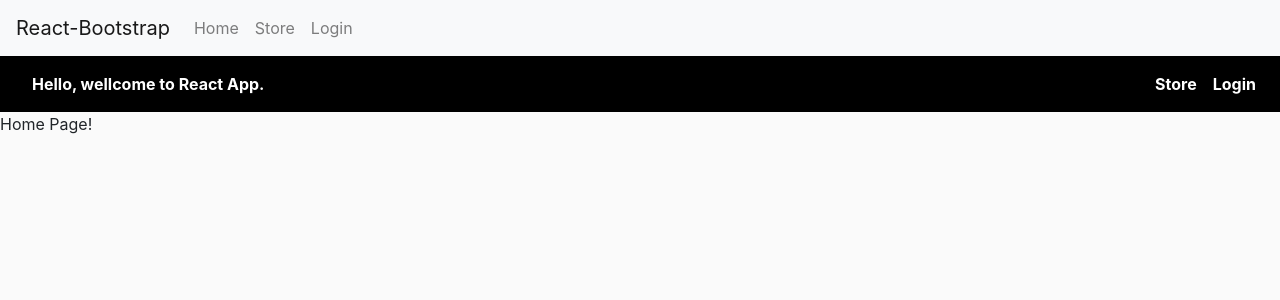
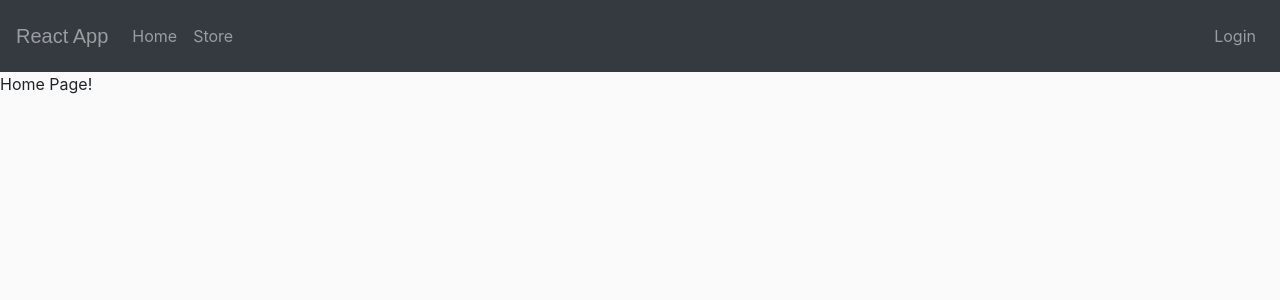
Before and after one commit to linoravny/React-App, a React (Create React App) app: page / in a window 1280 px wide. Shown: the top 300 px of the page. Built offline with nearby package versions, Linux system fonts and the light colour scheme.

Commit message:
fix login + header with react bootsrap

```diff
--- a/src/Hearder.js
+++ b/src/Hearder.js
@@ -1,11 +1,5 @@
 import React from 'react';
 import { useSelector, useDispatch} from 'react-redux';
-import {
-  Box,
-  Link as RebassLink,
-  Flex,
-  Text
-} from 'rebass';
 import Navbar from 'react-bootstrap/Navbar';
 import Nav from 'react-bootstrap/Nav';
 import {
@@ -14,7 +8,6 @@ import {
 } from "react-router-dom";
 import { logOut } from './actions';
 
-// user props - one way data flow
 function Header() {
 
   const dispatch = useDispatch();
@@ -27,18 +20,31 @@ function Header() {
   }
 
   return (
-    <div>
+    <div className="headerNavBar">
 
-<Navbar bg="light" expand="lg">
-  <Navbar.Brand href="#home">React-Bootstrap</Navbar.Brand>
+      <Navbar bg="dark" variant="dark" expand="sm" sticky="top">
+
+        <Navbar.Brand href="#home">
+        {
+              isUserActive ?
+              <Navbar.Text>Hello, Linor</Navbar.Text>
+              :
+              <Navbar.Text>React App</Navbar.Text>
+        }
+
+        </Navbar.Brand>
         <Navbar.Toggle aria-controls="basic-navbar-nav" />
         <Navbar.Collapse id="basic-navbar-nav">
           <Nav className="mr-auto">
             <Nav.Link href="/home">Home</Nav.Link>
-      <Nav.Link path="/store">Store</Nav.Link>
+            <Nav.Link href="/store">Store</Nav.Link>
+          </Nav>
+          <Nav>
             {
               isUserActive ?
-          <Nav.Link href="" onClick={handleClick}>Logout</Nav.Link>
+              <Nav.Link href="/home" onClick={handleClick}>
+                  <Navbar.Text>Logout</Navbar.Text>
+              </Nav.Link>
               :
               <Nav.Link href="/loginForm">Login</Nav.Link>
               }
@@ -46,53 +52,7 @@ function Header() {
         </Navbar.Collapse>
       </Navbar>
 
-
-      <Flex
-        px={3}
-        color='white'
-        bg='black'
-        alignItems='center'>
-        <Text p={3} fontWeight='bold'>Hello, wellcome to React App.</Text>
-        <Box mx='auto' />
-        <RebassLink to="/store"
-          sx={{
-            display: 'inline-block',
-            fontWeight: 'bold',
-            px: 2,
-            py: 1,
-            color: 'inherit',
-          }}
-          as={RouterLink}>
-            Store
-        </RebassLink>
-        {
-          isUserActive ?
-            <RebassLink sx={{
-              display: 'inline-block',
-              fontWeight: 'bold',
-              px: 2,
-              py: 1,
-              color: 'inherit'
-            }}
-            onClick={handleClick}>
-              Logout
-            </RebassLink>
-          :
-            <RebassLink to="/loginForm"
-              sx={{
-                display: 'inline-block',
-                fontWeight: 'bold',
-                px: 2,
-                py: 1,
-                color: 'inherit',
-              }}
-              as={RouterLink}>
-                Login
-            </RebassLink>
-        }
-      </Flex>
     </div>
-
   )
 }
 
--- a/src/index.css
+++ b/src/index.css
@@ -1,17 +1,31 @@
 body {
-  margin: 0;
-  font-family: -apple-system, BlinkMacSystemFont, 'Segoe UI', 'Roboto', 'Oxygen',
-    'Ubuntu', 'Cantarell', 'Fira Sans', 'Droid Sans', 'Helvetica Neue',
-    sans-serif;
-  -webkit-font-smoothing: antialiased;
-  -moz-osx-font-smoothing: grayscale;
+  font-family: "Fira Sans", sans-serif;
 }
 
-code {
-  font-family: source-code-pro, Menlo, Monaco, Consolas, 'Courier New',
-    monospace;
+h1,
+h2,
+h3,
+h4,
+h5,
+h6,
+label,
+span {
+  font-weight: 500;
+  font-family: "Fira Sans", sans-serif;
 }
 
+.container {
+  margin: 20px 10px;
+}
+
+/* login form */
+.loginForm.container {
+  margin: 20px auto;
+}
+.loginForm h3 {
+  text-align: center;
+}
+/* List */
 .bookList {
   padding: 20px;
 }
@@ -22,5 +36,4 @@ code {
   margin: 16px auto;
   border-radius: 20px;
   box-shadow: 2px 4px #e9e3e3;
-
 }
--- a/src/login/LoginForm.js
+++ b/src/login/LoginForm.js
@@ -2,12 +2,14 @@ import React from 'react';
 import { useDispatch } from 'react-redux';
 import { useHistory } from 'react-router-dom';
 import { useFormik } from 'formik';
-import { Box, Button } from 'rebass';
-import { Input } from '@rebass/forms'
+
+import Form from 'react-bootstrap/Form';
+import Button from 'react-bootstrap/Button';
+import Container from 'react-bootstrap/Container';
+import Row from 'react-bootstrap/Row';
+import Col from 'react-bootstrap/Col';
+
 import { logIn } from '../actions';
-
-import theme from '../theme.js';
-import styled from '@emotion/styled';
 
 function LoginForm() {
   const dispatch = useDispatch();
@@ -47,7 +49,7 @@ function LoginForm() {
     history.push('/store');
   }
 
-  // with formik hook. formik manage the form state.
+  // with formik hook, formik manage the form state.
   const formik = useFormik({
     initialValues,
     validate,
@@ -56,49 +58,17 @@ function LoginForm() {
 
   //console.log("form values: " + JSON.stringify(formik.values));
 
+  return (
+    <div className="container loginForm">
+      <h3>Sign In</h3>
+      <Container fluid="sm">
+        <Row>
+          <Col>
+            <Form onSubmit={formik.handleSubmit}>
 
-  // const Input = styled.input`
-  //     outline: 0;
-  //     padding: 0.6rem 1rem;
-  //     border: 1px solid rgba(34, 36, 38, 0.15);
-  //     border-radius: 3px;
-  //     min-width: 280px;
-  //     margin: 15px;
-  //     &:focus,
-  //     &:active {
-  //       border-color: #85b7d9;
-  //     }
-  //     @media (max-width: 778px) {
-  //       margin-top: 10px;
-  //     }
-  // `;
-
-  // const Button = styled.button`
-  //   background-color: #2185d0;
-  //   color: #ffffff;
-  //   text-shadow: none;
-  //   background-image: none;
-  //   padding: 0.6rem 1.5rem;
-  //   margin: 15px;
-  //   border-radius: 3px;
-  //   cursor: pointer;
-  //   @media (max-width: 778px) {
-  //     margin-left: 0;
-  //     margin-top: 10px;
-  //   }
-  // `;
-
-  return (
-
-    <Box  sx={{
-      width: theme.widthPercentage[8],
-      margin: "auto"
-    }}>
-      <h3>Login Form</h3>
-
-      <form onSubmit={formik.handleSubmit}>
-         <Box>
-          <Input
+              <Form.Group controlId="formGroupName">
+                <Form.Label>Name</Form.Label>
+                <Form.Control
                   type="text"
                   id="name"
                   name="name"
@@ -107,10 +77,11 @@ function LoginForm() {
                   value={formik.values.name}
                   onChange={formik.handleChange}/>
                   {formik.touched.name && formik.errors.name ? <div>{formik.errors.name}</div> : null}
-        </Box>
+              </Form.Group>
 
-        <Box>
-          <Input
+              <Form.Group controlId="formGroupEmail">
+                <Form.Label>Email address</Form.Label>
+                <Form.Control
                   type="email"
                   id="email"
                   name="email"
@@ -119,10 +90,11 @@ function LoginForm() {
                   value={formik.values.email}
                   onChange={formik.handleChange}/>
                   {formik.touched.email && formik.errors.email ? <div>{formik.errors.email}</div> : null}
-        </Box>
+              </Form.Group>
 
-        <Box>
-          <Input
+              <Form.Group controlId="formGroupPassword">
+                <Form.Label>Password</Form.Label>
+                <Form.Control
                   type="password"
                   id="password"
                   name="password"
@@ -131,18 +103,20 @@ function LoginForm() {
                   value={formik.values.password}
                   onChange={formik.handleChange} />
                   {formik.touched.password && formik.errors.password ? <div>{formik.errors.password}</div> : null}
-        </Box>
+              </Form.Group>
 
-        <Box>
-          <Button type="submit" >
+              <Button variant="dark"
+                type="submit"
+                className="btn btn-dark btn-lg btn-block">
                 Submit
               </Button>
-        </Box>
-    </form>
-  </Box>
+
+            </Form>
+          </Col>
+        </Row>
+      </Container>
+    </div>
   )
-
-
 }
 
 export default LoginForm;
```
Also changed, not shown: 1 other file (tests, documents, lock files or other folders). Lines whose indentation alone changed are shown as unchanged.
